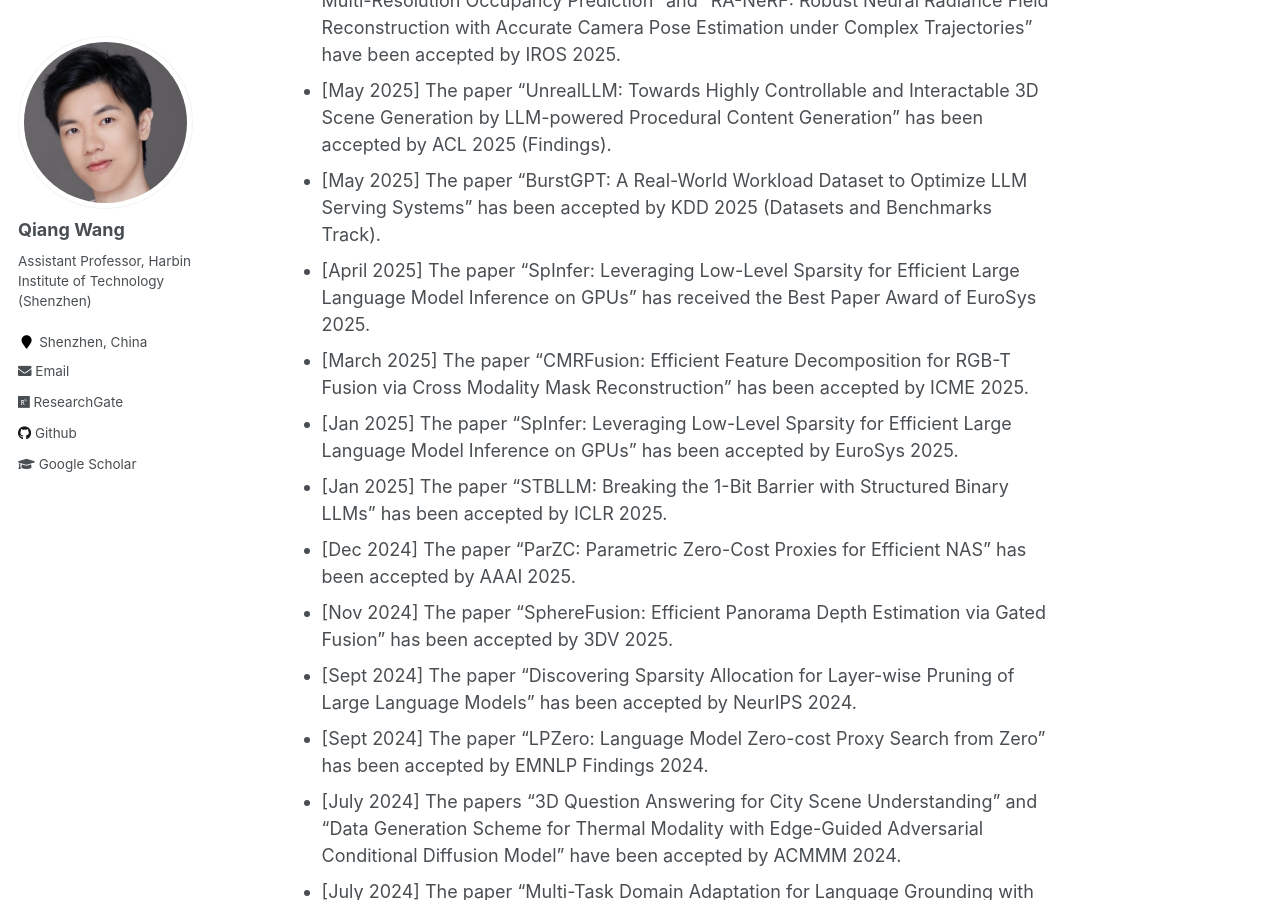
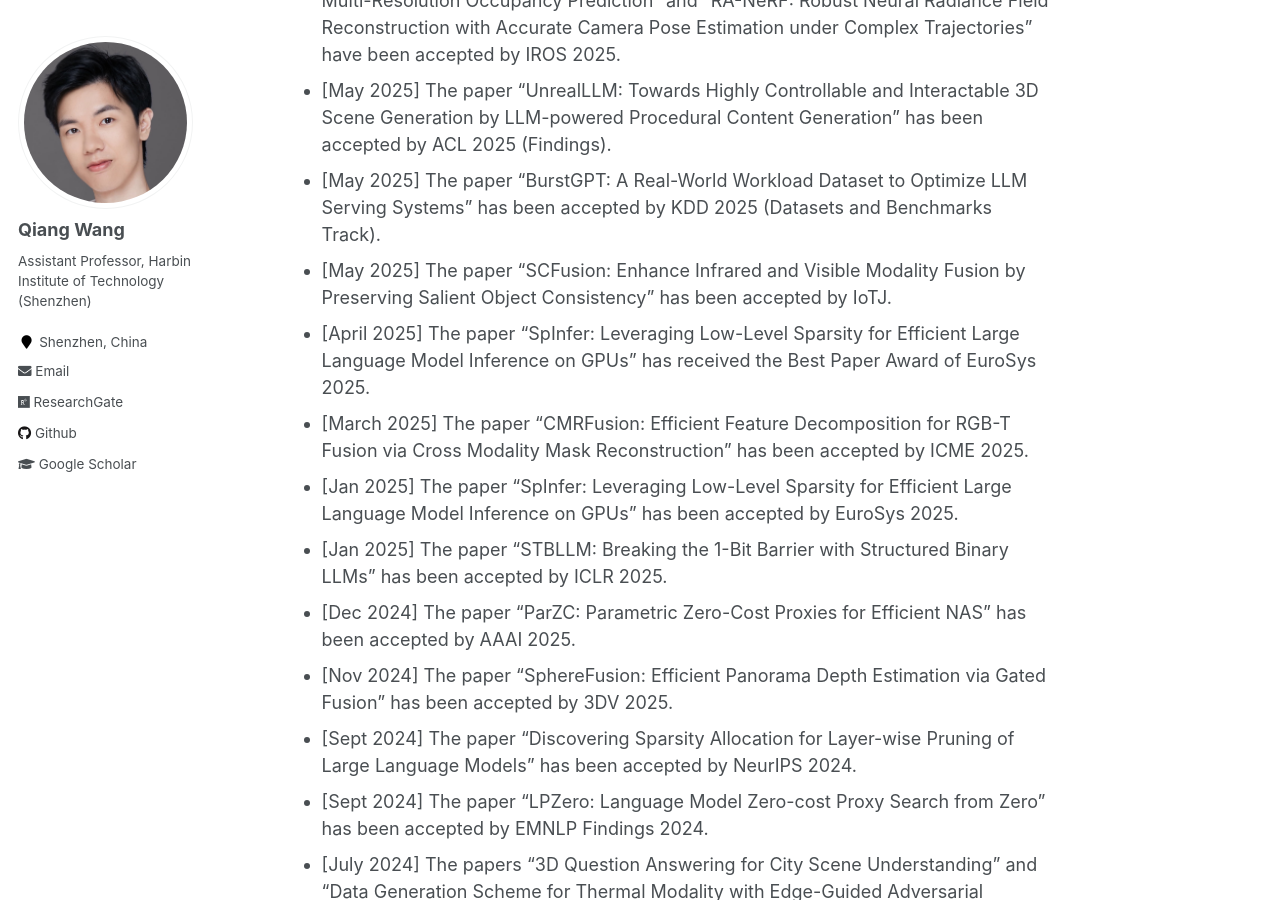
Before and after one commit to blackjack2015/blackjack2015.github.io, a Jekyll site: the page built from _pages/about.md, in a window 1280 px wide and 900 px high, scrolled down 518 px. Built offline with Jekyll 4.4.1, drawn with Linux system fonts in a browser that asks for light colours.

Commit message:
Update about.md

```diff
--- a/_pages/about.md
+++ b/_pages/about.md
@@ -15,6 +15,7 @@ Qiang Wang is currently a tenure-track Associate Professor at Department of Comp
 + \[June 2025\] The papers "SAFormer: Spatially Adaptive Transformer for Efficient and Multi-Resolution Occupancy Prediction" and "RA-NeRF: Robust Neural Radiance Field Reconstruction with Accurate Camera Pose Estimation under Complex Trajectories" have been accepted by IROS 2025.
 + \[May 2025\] The paper "UnrealLLM: Towards Highly Controllable and Interactable 3D Scene Generation by LLM-powered Procedural Content Generation" has been accepted by ACL 2025 (Findings).
 + \[May 2025\] The paper "BurstGPT: A Real-World Workload Dataset to Optimize LLM Serving Systems" has been accepted by KDD 2025 (Datasets and Benchmarks Track).
++ \[May 2025\] The paper "SCFusion: Enhance Infrared and Visible Modality Fusion by Preserving Salient Object Consistency" has been accepted by IoTJ.
 + \[April 2025\] The paper "SpInfer: Leveraging Low-Level Sparsity for Efficient Large Language Model Inference on GPUs" has received the Best Paper Award of EuroSys 2025.
 + \[March 2025\] The paper "CMRFusion: Efficient Feature Decomposition for RGB-T Fusion via Cross Modality Mask Reconstruction" has been accepted by ICME 2025.
 + \[Jan 2025\] The paper "SpInfer: Leveraging Low-Level Sparsity for Efficient Large Language Model Inference on GPUs" has been accepted by EuroSys 2025.
```
